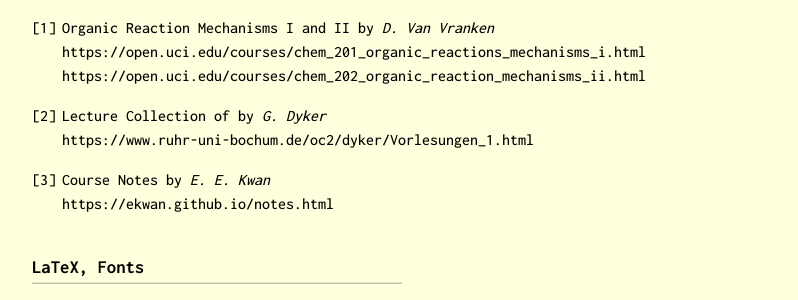
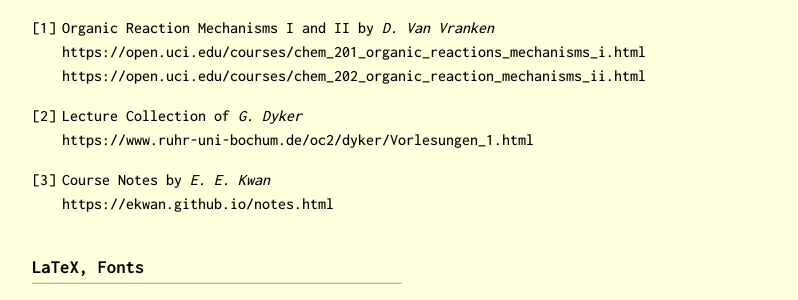
Before and after one commit to ekdc11/ekdc11.github.io, a Jekyll site: the page built from link.md, in a window 1280 px wide. Shown: the part 662-962 px from the top of the page, without its empty margins (238-1036 px from the left). Built offline with Jekyll 4.4.1, drawn with Linux system fonts in a browser that asks for light colours.

```diff
--- a/link.md
+++ b/link.md
@@ -27,7 +27,7 @@ https://pubs.acs.org/page/achre4/special-issues/index.html
 https://open.uci.edu/courses/chem_201_organic_reactions_mechanisms_i.html \
 https://open.uci.edu/courses/chem_202_organic_reaction_mechanisms_ii.html
 
-1. Lecture Collection of by *G. Dyker* \
+1. Lecture Collection of *G. Dyker* \
 https://www.ruhr-uni-bochum.de/oc2/dyker/Vorlesungen_1.html
 
 1. Course Notes by *E. E. Kwan* \
```
